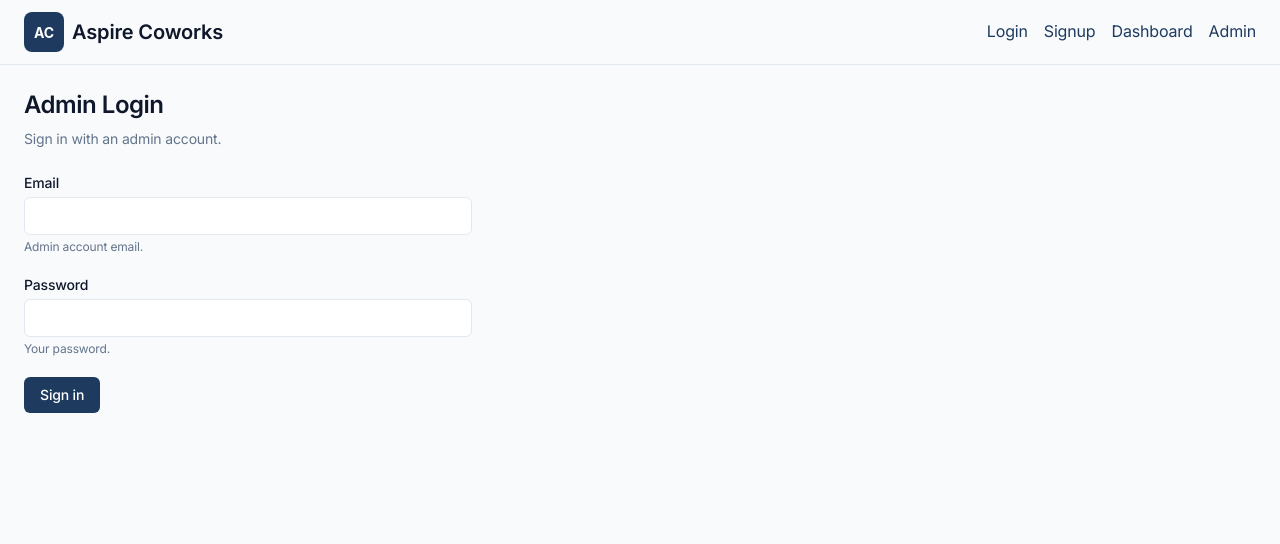
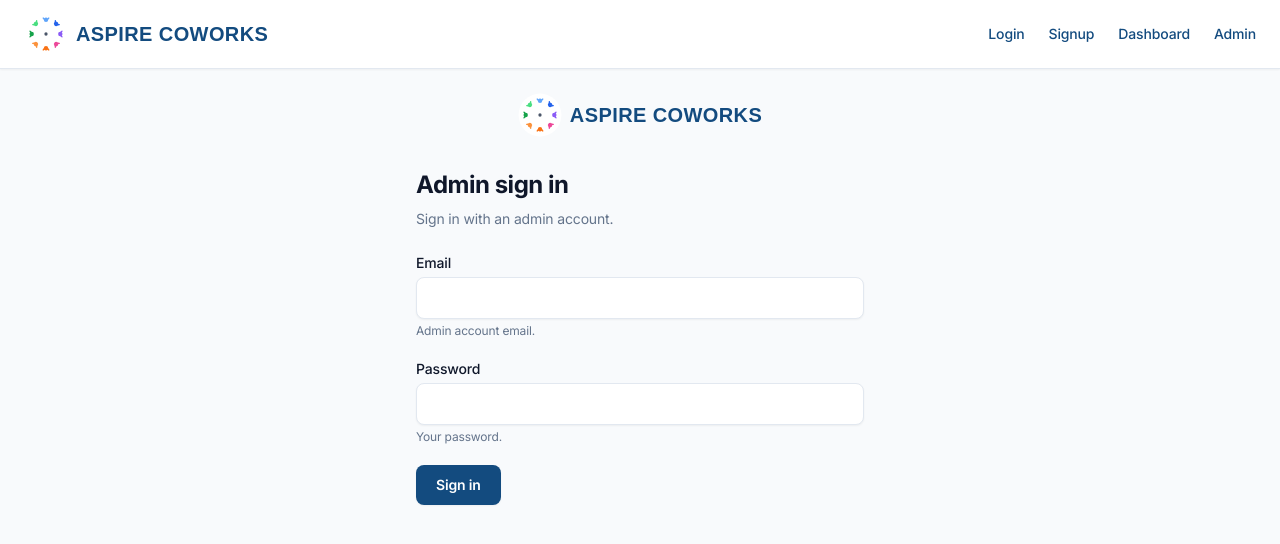
Before and after one commit to girishahb/aspirecoworks_client_onboard, a React (Vite) app in the folder frontend/: page /admin/login in a window 1280 px wide. Shown: the top 544 px of the page. Built offline with nearby package versions, Linux system fonts and the light colour scheme; no server answers.

Commit message:
added company logo

```diff
--- a/frontend/index.html
+++ b/frontend/index.html
@@ -3,10 +3,11 @@
   <head>
     <meta charset="UTF-8" />
     <meta name="viewport" content="width=device-width, initial-scale=1.0" />
+    <link rel="icon" type="image/svg+xml" href="/logo.svg" />
     <link rel="preconnect" href="https://fonts.googleapis.com" />
     <link rel="preconnect" href="https://fonts.gstatic.com" crossorigin />
     <link href="https://fonts.googleapis.com/css2?family=Inter:wght@400;500;600;700&display=swap" rel="stylesheet" />
-    <title>Frontend</title>
+    <title>ASPIRE COWORKS - Client Onboarding</title>
   </head>
   <body>
     <div id="root"></div>
--- a/frontend/src/components/Layout.tsx
+++ b/frontend/src/components/Layout.tsx
@@ -16,22 +16,22 @@ export default function Layout() {
 
   return (
     <div className="min-h-screen bg-background text-text">
-      <header className="border-b border-border px-4 py-3 sm:px-6">
+      <header className="border-b border-border bg-white shadow-sm px-4 py-3 sm:px-6">
         <div className="flex flex-wrap items-center justify-between gap-4">
           <Logo to="/" />
-          <nav className="flex flex-wrap items-center gap-4">
-            <Link to="/login" className="text-primary hover:text-accent">Login</Link>
-            <Link to="/signup" className="text-primary hover:text-accent">Signup</Link>
-            <Link to="/dashboard" className="text-primary hover:text-accent">Dashboard</Link>
+          <nav className="flex flex-wrap items-center gap-6 text-sm font-medium">
+            <Link to="/login" className="transition-colors hover:opacity-80" style={{ color: '#134b7f' }}>Login</Link>
+            <Link to="/signup" className="transition-colors hover:opacity-80" style={{ color: '#134b7f' }}>Signup</Link>
+            <Link to="/dashboard" className="transition-colors hover:opacity-80" style={{ color: '#134b7f' }}>Dashboard</Link>
             {isAdmin ? (
-              <Link to="/admin/dashboard" className="text-primary hover:text-accent">Admin</Link>
+              <Link to="/admin/dashboard" className="transition-colors hover:opacity-80" style={{ color: '#134b7f' }}>Admin</Link>
             ) : (
-              <Link to="/admin/login" className="text-primary hover:text-accent">Admin</Link>
+              <Link to="/admin/login" className="transition-colors hover:opacity-80" style={{ color: '#134b7f' }}>Admin</Link>
             )}
           </nav>
         </div>
       </header>
-      <main className="p-4 sm:p-6">
+      <main className="p-4 sm:p-6 max-w-6xl mx-auto w-full">
         <Outlet />
       </main>
     </div>
--- a/frontend/src/components/Logo.tsx
+++ b/frontend/src/components/Logo.tsx
@@ -1,32 +1,38 @@
 import { Link } from 'react-router-dom';
 
-const COMPANY_NAME = 'Aspire Coworks';
+const COMPANY_NAME = 'ASPIRE COWORKS';
 
 interface LogoProps {
   /** Link destination (e.g. "/" or "/admin/dashboard"). No link if undefined. */
   to?: string;
   /** Optional class for the wrapper. */
   className?: string;
-  /** Logo image path (default: /logo.svg). Replace with your logo from the PDF export. */
+  /** Logo image path (default: /logo.svg). */
   logoSrc?: string;
 }
 
 /**
- * Logo + company name for header. Responsive sizing.
- * Replace public/logo.svg with your Aspire Coworks logo (export from PDF as SVG or PNG).
+ * Logo + company name for header. Brand: Arial Bold #134b7f.
  */
 export default function Logo({ to = '/', className = '', logoSrc = '/logo.svg' }: LogoProps) {
   const content = (
     <>
       <img
         src={logoSrc}
-        alt=""
-        className="h-8 w-8 shrink-0 object-contain sm:h-9 sm:w-9 md:h-10 md:w-10"
-        width={40}
-        height={40}
+        alt="ASPIRE COWORKS logo"
+        className="h-9 w-9 shrink-0 object-contain sm:h-10 sm:w-10 md:h-11 md:w-11"
+        width={44}
+        height={44}
         loading="eager"
       />
-      <span className="font-semibold text-text text-base sm:text-lg md:text-xl whitespace-nowrap">
+      <span
+        className="font-bold whitespace-nowrap text-base sm:text-lg md:text-xl"
+        style={{
+          fontFamily: 'Arial, "Segoe UI", system-ui, sans-serif',
+          color: '#134b7f',
+          letterSpacing: '0.02em',
+        }}
+      >
         {COMPANY_NAME}
       </span>
     </>
--- a/frontend/src/index.css
+++ b/frontend/src/index.css
@@ -3,13 +3,13 @@
 @tailwind utilities;
 
 /**
- * Aspire Coworks – global branding
- * Dark text on light background. Use in CSS: var(--color-*) or Tailwind semantic classes.
+ * ASPIRE COWORKS – global branding
+ * Brand primary: #134b7f (Arial Arabic Bold)
  */
 :root {
   /* Semantic brand (Tailwind: primary, secondary, accent) */
-  --color-primary: #1e3a5f;
-  --color-secondary: #2d4a6f;
+  --color-primary: #134b7f;
+  --color-secondary: #1a5a94;
   --color-accent: #0d9488;
   /* Layout */
   --color-background: #f8fafc;
@@ -19,6 +19,9 @@
   --color-muted: #64748b;
   --color-error: #b91c1c;
   --color-success: #15803d;
+  /* Brand */
+  --color-brand: #134b7f;
+  --font-brand: 'Arial', 'Segoe UI', system-ui, sans-serif;
 }
 
 * {
--- a/frontend/src/pages/AdminLogin.tsx
+++ b/frontend/src/pages/AdminLogin.tsx
@@ -1,12 +1,13 @@
 import { useState } from 'react';
 import { useNavigate } from 'react-router-dom';
 import { login, getCurrentUser, logout } from '../services/auth';
+import Logo from '../components/Logo';
 
 const NON_ADMIN_ERROR = 'Access denied. Admin accounts only.';
 const ADMIN_ROLES = ['ADMIN', 'SUPER_ADMIN', 'MANAGER'];
 
 const inputClass =
-  'block w-full max-w-md rounded-md border border-border bg-white px-3 py-2 text-text text-sm focus:outline-none focus:ring-2 focus:ring-primary focus:border-transparent disabled:opacity-60';
+  'block w-full max-w-md rounded-lg border border-border bg-white px-3 py-2.5 text-text text-sm focus:outline-none focus:ring-2 focus:ring-primary focus:border-primary shadow-sm disabled:opacity-60';
 
 /**
  * Admin login: email + password form, calls existing login API.
@@ -41,9 +42,12 @@ export default function AdminLogin() {
   }
 
   return (
-    <div className="max-w-md">
-      <h1 className="text-2xl font-semibold text-text">Admin Login</h1>
-      <p className="mt-1 text-sm text-muted">Sign in with an admin account.</p>
+    <div className="max-w-md mx-auto">
+      <div className="mb-8 flex justify-center">
+        <Logo to="/" logoSrc="/logo.svg" />
+      </div>
+      <h1 className="text-2xl font-bold text-text">Admin sign in</h1>
+      <p className="mt-1 text-sm text-muted mb-6">Sign in with an admin account.</p>
       <form onSubmit={handleSubmit} className="mt-6 space-y-5">
         <div>
           <label htmlFor="admin-email" className="mb-1 block text-sm font-medium text-text">
@@ -85,7 +89,8 @@ export default function AdminLogin() {
         <button
           type="submit"
           disabled={loading}
-          className="rounded-md bg-primary px-4 py-2 text-sm font-medium text-white hover:opacity-90 disabled:opacity-50"
+          className="rounded-lg px-5 py-2.5 text-sm font-semibold text-white hover:opacity-90 disabled:opacity-50 transition-colors shadow-sm"
+          style={{ backgroundColor: '#134b7f' }}
         >
           {loading ? 'Signing in…' : 'Sign in'}
         </button>
--- a/frontend/src/pages/Login.tsx
+++ b/frontend/src/pages/Login.tsx
@@ -1,12 +1,13 @@
 import { useState } from 'react';
 import { useNavigate } from 'react-router-dom';
 import { login, getCurrentUser } from '../services/auth';
+import Logo from '../components/Logo';
 
 /** Roles that should go to admin dashboard instead of client dashboard. */
 const ADMIN_ROLES = ['ADMIN', 'SUPER_ADMIN', 'MANAGER'];
 
 const inputClass =
-  'block w-full max-w-md rounded-md border border-border bg-white px-3 py-2 text-text text-sm focus:outline-none focus:ring-2 focus:ring-primary focus:border-transparent';
+  'block w-full max-w-md rounded-lg border border-border bg-white px-3 py-2.5 text-text text-sm focus:outline-none focus:ring-2 focus:ring-primary focus:border-primary shadow-sm';
 
 export default function Login() {
   const navigate = useNavigate();
@@ -32,8 +33,12 @@ export default function Login() {
   }
 
   return (
-    <div className="max-w-md">
-      <h1 className="text-2xl font-semibold text-text">Login</h1>
+    <div className="max-w-md mx-auto">
+      <div className="mb-8 flex justify-center">
+        <Logo to="/" logoSrc="/logo.svg" />
+      </div>
+      <h1 className="text-2xl font-bold text-text mb-1">Sign in</h1>
+      <p className="text-muted text-sm mb-6">Enter your credentials to access your account.</p>
       <form onSubmit={handleSubmit} className="mt-6 space-y-5">
         <div>
           <label htmlFor="email" className="mb-1 block text-sm font-medium text-text">
@@ -75,7 +80,8 @@ export default function Login() {
         <button
           type="submit"
           disabled={loading}
-          className="rounded-md bg-primary px-4 py-2 text-sm font-medium text-white hover:opacity-90 disabled:opacity-50"
+          className="rounded-lg bg-primary px-5 py-2.5 text-sm font-semibold text-white hover:bg-[#0f3a66] disabled:opacity-50 transition-colors shadow-sm"
+          style={{ backgroundColor: '#134b7f' }}
         >
           {loading ? 'Signing in…' : 'Sign in'}
         </button>
--- a/frontend/src/pages/Signup.tsx
+++ b/frontend/src/pages/Signup.tsx
@@ -2,9 +2,10 @@ import { useState } from 'react';
 import { useNavigate } from 'react-router-dom';
 import { apiPost } from '../services/api';
 import { login } from '../services/auth';
+import Logo from '../components/Logo';
 
 const inputClass =
-  'block w-full max-w-md rounded-md border border-border bg-white px-3 py-2 text-text text-sm focus:outline-none focus:ring-2 focus:ring-primary focus:border-transparent disabled:opacity-60';
+  'block w-full max-w-md rounded-lg border border-border bg-white px-3 py-2.5 text-text text-sm focus:outline-none focus:ring-2 focus:ring-primary focus:border-primary shadow-sm disabled:opacity-60';
 
 export default function Signup() {
   const navigate = useNavigate();
@@ -35,8 +36,12 @@ export default function Signup() {
   }
 
   return (
-    <div className="max-w-md">
-      <h1 className="text-2xl font-semibold text-text">Sign up (Company)</h1>
+    <div className="max-w-md mx-auto">
+      <div className="mb-8 flex justify-center">
+        <Logo to="/" logoSrc="/logo.svg" />
+      </div>
+      <h1 className="text-2xl font-bold text-text">Create company account</h1>
+      <p className="mt-1 text-sm text-muted mb-6">Register your company to get started.</p>
       <form onSubmit={handleSubmit} className="mt-6 space-y-5">
         <div>
           <label htmlFor="companyName" className="mb-1 block text-sm font-medium text-text">
@@ -95,7 +100,8 @@ export default function Signup() {
         <button
           type="submit"
           disabled={loading}
-          className="rounded-md bg-primary px-4 py-2 text-sm font-medium text-white hover:opacity-90 disabled:opacity-50"
+          className="rounded-lg px-5 py-2.5 text-sm font-semibold text-white hover:opacity-90 disabled:opacity-50 transition-colors shadow-sm"
+          style={{ backgroundColor: '#134b7f' }}
         >
           {loading ? 'Creating account…' : 'Sign up'}
         </button>
```
Also changed, not shown: frontend/public/logo.svg, 1 other file (tests, documents, lock files or other folders).
